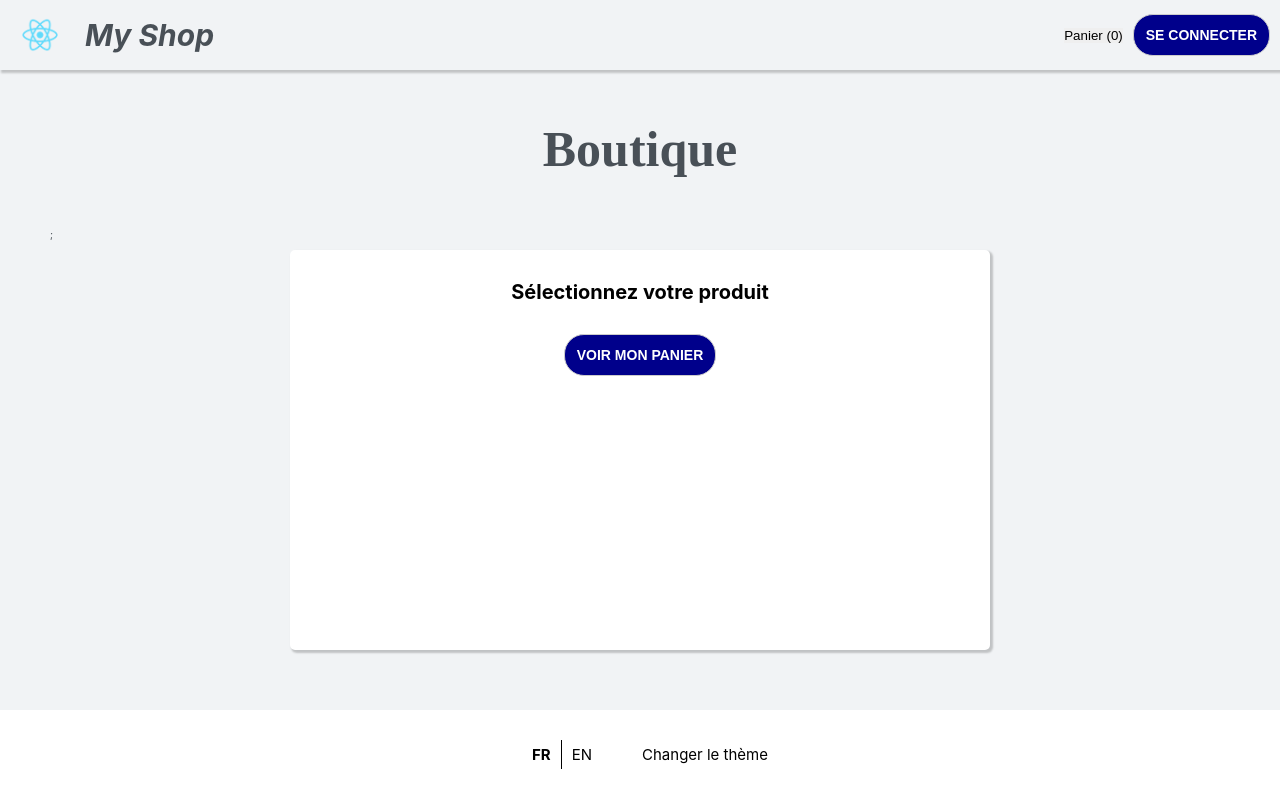
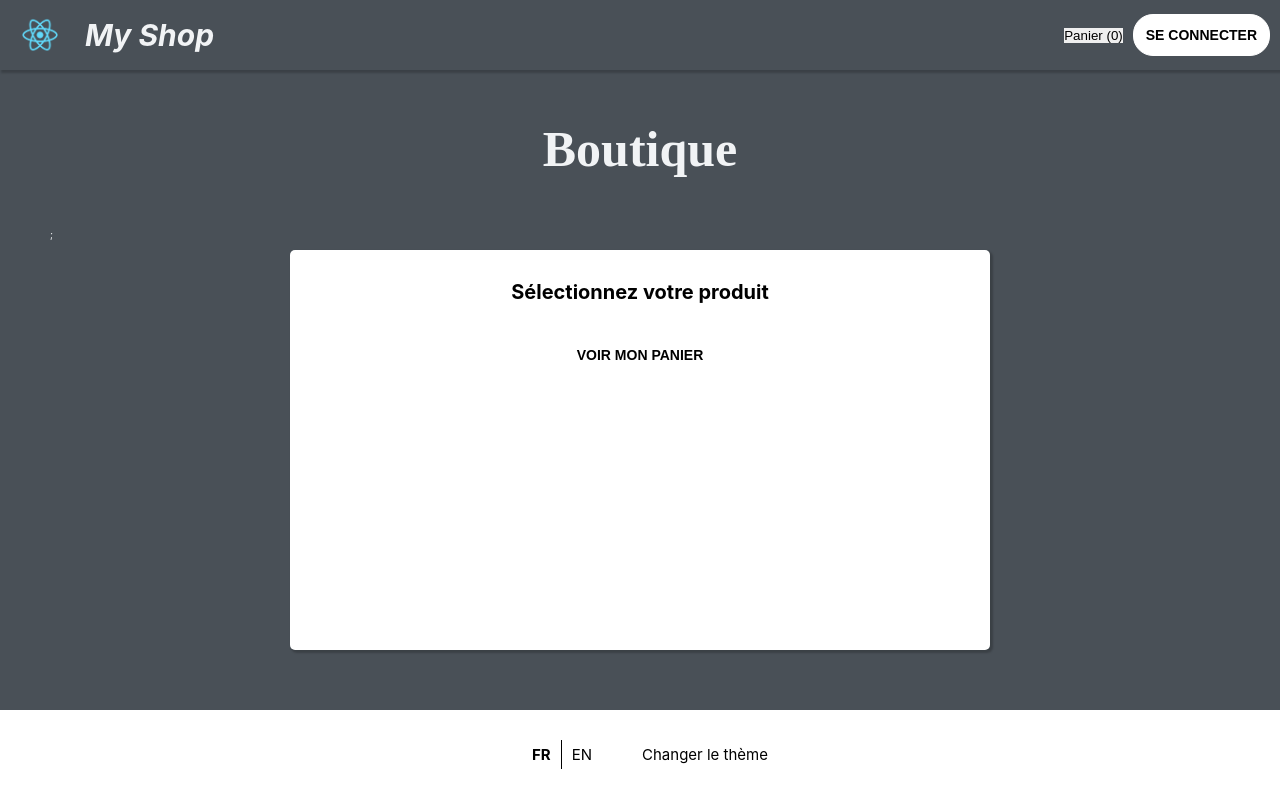
Before and after one commit to texiermathieu/shopapp, a React (Create React App) app: page / in a window 1280 px wide. Built offline with nearby package versions, Linux system fonts and the light colour scheme.

Commit message:
challenge 2

```diff
--- a/src/App.js
+++ b/src/App.js
@@ -4,20 +4,26 @@ import Main from "./components/Main.js";
 import Header from "./components/Header.js";
 import Footer from "./components/Footer.js";
 import LoginPage from "./pages/LoginPage.js";
+import { useState } from "react";
+import ThemeContext from "./contexts/ThemeContext.js";
 
 export default function App() {
-  const page = 'products-page';
+  const [page, setPage] = useState("products-page");
+  const [ theme, setTheme ] = useState("dark");
+
   return (
+    <ThemeContext.Provider value={{theme, setTheme}}>
       <div className="app">
-      <Header />
+        <Header setPage={setPage} />
         <Main>
             {
-          (page === "products-page" && <ProductsPage/>) ||
+            (page === "products-page" && <ProductsPage setPage={setPage} />) ||
             (page === "login-page" && <LoginPage />) ||
             (page === "cart-page" && <CardPage />)
           }
         </Main>
         <Footer />
       </div>
+    </ThemeContext.Provider>
   );
 }
--- a/src/components/CartIcon.js
+++ b/src/components/CartIcon.js
@@ -1,7 +1,8 @@
-function CartIcon() {
+function CartIcon({ setPage }) {
   const items = [];
 
   const handleGoToCart = () => {
+    setPage("cart-page");
   };
 
   const itemsNumber = items.reduce((total, item) => total + item.quantity, 0);
--- a/src/components/Footer.js
+++ b/src/components/Footer.js
@@ -1,7 +1,14 @@
+import { useContext } from "react";
+import ThemeContext from "../contexts/ThemeContext.js";
+
 function Footer() {
+  const {theme, setTheme} = useContext(ThemeContext);
+
   const lang = "fr";
   const handleChangeLanguage = () => {};
-  const handleToggleTheme = () => {};
+  const handleToggleTheme = () => {
+    setTheme(theme === "light" ? "dark" : "light");
+  };
   return (
     <footer>
       <div className="footer-lang-switcher">
--- a/src/components/Header.js
+++ b/src/components/Header.js
@@ -1,11 +1,12 @@
-import { useState } from "react";
+import { useContext, useState } from "react";
 import ReactLogo from "./logo.png"; // Import the image
 import CartIcon from "./CartIcon.js";
+import ThemeContext from "../contexts/ThemeContext.js";
 
-function Header() {
+function Header({ setPage }) {
   const [isDropdownOpen, setIsDropDownOpen] = useState(false);
 
-  const theme = "light";
+  const {theme} = useContext(ThemeContext);
   const isAuthenticated = false;
   const user = {};
 
@@ -14,12 +15,13 @@ function Header() {
   };
   const handleLogin = () => {
     setIsDropDownOpen(false);
+    setPage('login-page');
   };
   const handleLogout = () => {
 
   };
   const handleGoToHomePage = () => {
-
+    setPage("products-page")
   };
 
   return (
@@ -30,7 +32,7 @@ function Header() {
           <span className="header-title">My Shop</span>
         </div>
         <div>
-          <CartIcon />
+          <CartIcon setPage={setPage}/>
 
           {isAuthenticated ? (
             <div className="header-user-wrapper">
--- a/src/components/Main.js
+++ b/src/components/Main.js
@@ -1,5 +1,8 @@
+import { useContext } from "react";
+import ThemeContext from "../contexts/ThemeContext.js";
+
 const Main = ({ children }) => {
-  const theme = "light";
+  const { theme } = useContext(ThemeContext);
   return <main className={`main theme-${theme}`}>{children}</main>;
 };
 
--- /dev/null
+++ b/src/contexts/ThemeContext.js
@@ -0,0 +1,5 @@
+import { createContext } from "react";
+
+const ThemeContext = createContext();
+
+export default ThemeContext;
--- a/src/pages/ProductsPage.js
+++ b/src/pages/ProductsPage.js
@@ -3,7 +3,7 @@ import PageLayout from "../components/PageLayout.js";
 import ProductCard from "../components/ProductCard.js";
 
 
-function ProductsPage() {
+function ProductsPage({ setPage }) {
   const products = [];
 
   useEffect(function () {
@@ -12,6 +12,7 @@ function ProductsPage() {
 
   const handleCartClick = (event) => {
     event.preventDefault();
+    setPage("cart-page");
   };
 
   return (
```
Also changed, not shown: cours/challenges.txt (added). Lines whose indentation alone changed are shown as unchanged.
